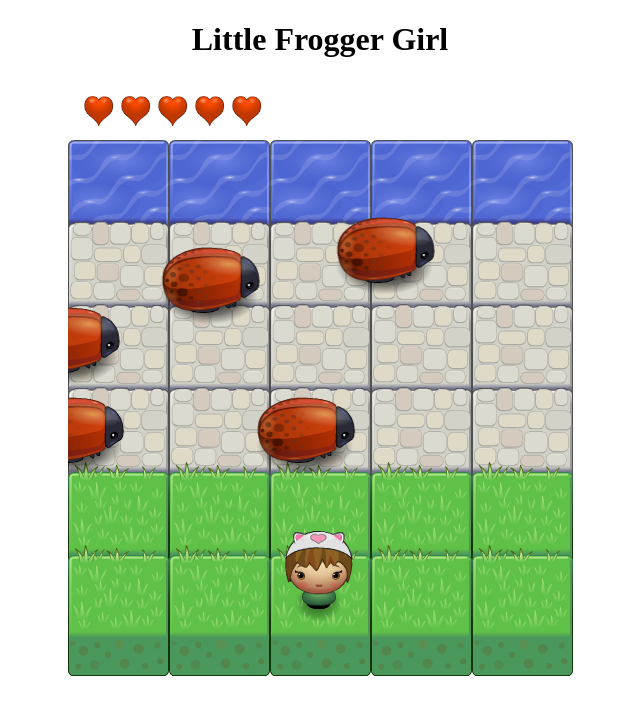
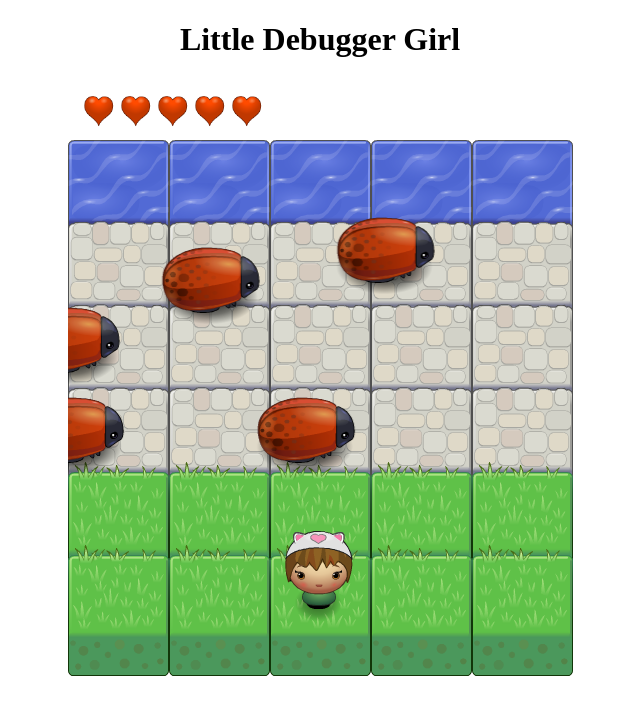
Before and after one commit to SilviaSto/Arcade-Game, a plain HTML site: page index.html in a window 1280 px wide. Shown: the whole page, without its empty margins (320-960 px from the left). Drawn offline with Linux system fonts and the light colour scheme.

Commit message:
Add new tittle

```diff
--- a/index.html
+++ b/index.html
@@ -10,7 +10,7 @@
   <body>
     <div id="container">
       <header>
-        <h1>Little Frogger Girl</h1>
+        <h1>Little Debugger Girl</h1>
       </header>
       <section class="lives">
         <ul class="hearts">
```
